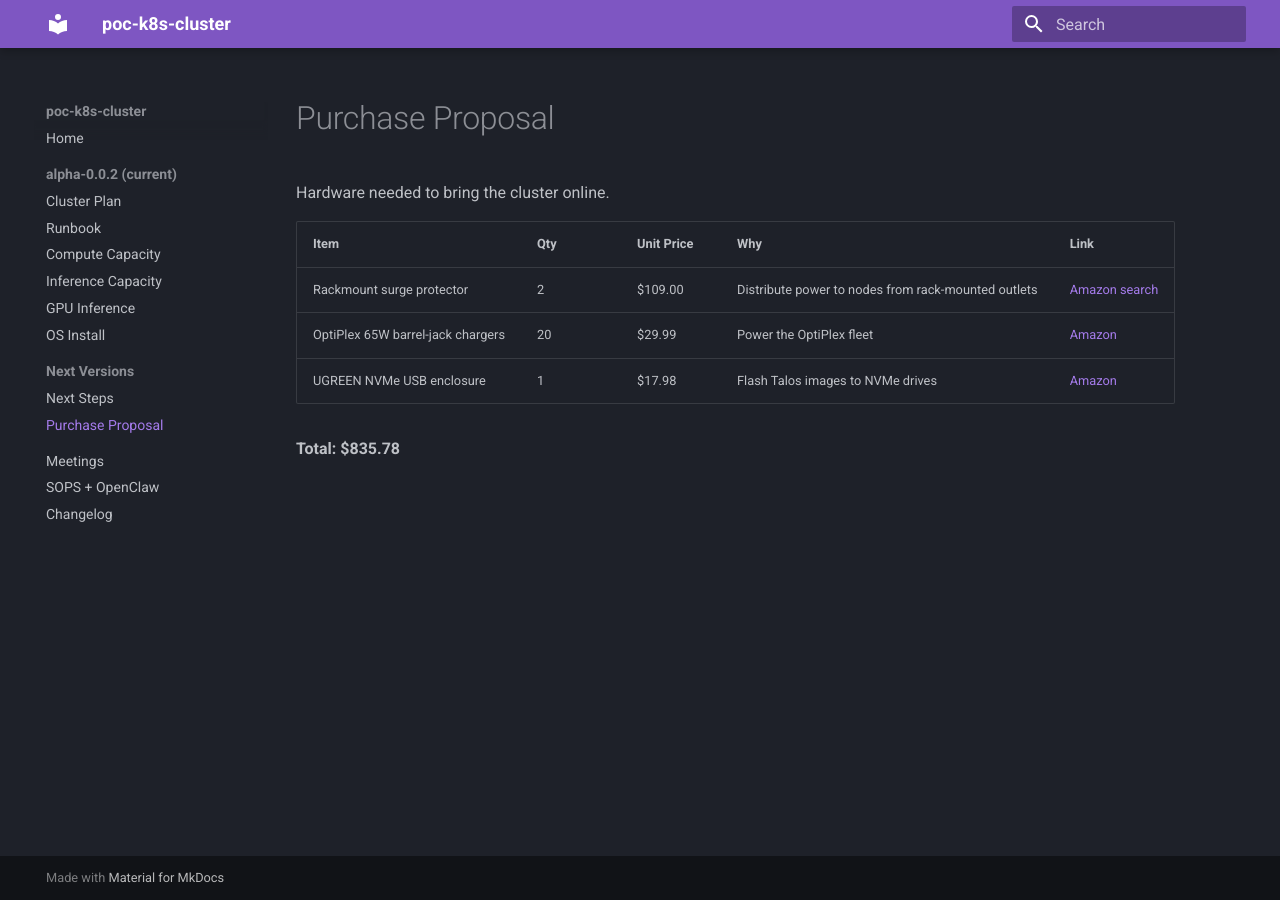
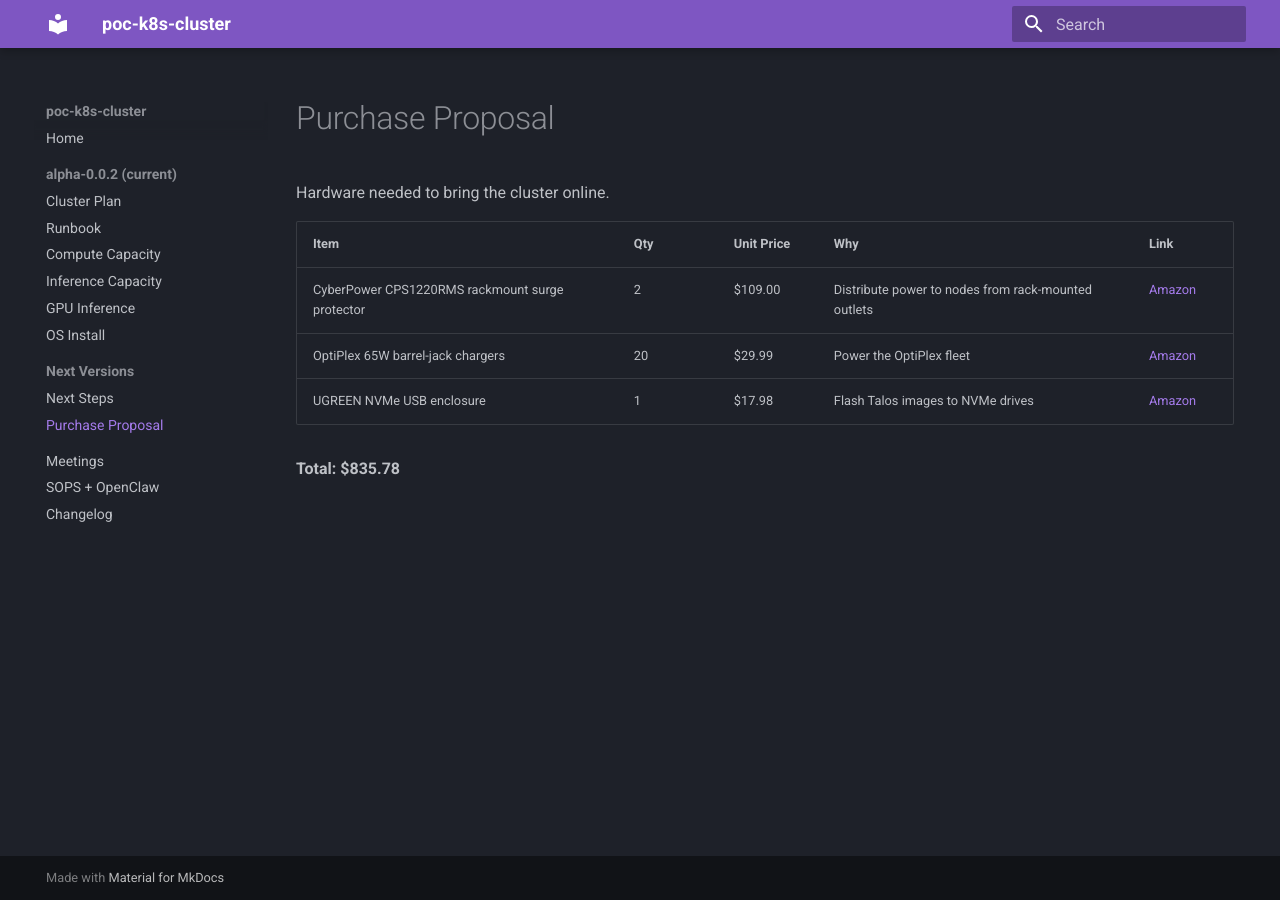
Before and after one commit to elg0nz/poc-k8s-cluster, an MkDocs documentation site: the page built from docs/purchase-proposal.md, in a window 1280 px wide. Built offline with MkDocs 1.6.1 and Material for MkDocs 9.7.7, drawn with Linux system fonts in a browser that asks for light colours.

Commit message:
docs: link CyberPower CPS1220RMS for rackmount surge protector
Co-Authored-By: Claude Opus 4.7 (1M context) <noreply@anthropic.com>

```diff
--- a/docs/purchase-proposal.md
+++ b/docs/purchase-proposal.md
@@ -4,7 +4,7 @@ Hardware needed to bring the cluster online.
 
 | Item | Qty | Unit Price | Why | Link |
 |---|---|---|---|---|
-| Rackmount surge protector | 2 | $109.00 | Distribute power to nodes from rack-mounted outlets | [Amazon search](https://amazon.com/s?k=Surge+Protectors+rack&rh=n%3A761520) |
+| CyberPower CPS1220RMS rackmount surge protector | 2 | $109.00 | Distribute power to nodes from rack-mounted outlets | [Amazon](https://www.amazon.com/CyberPower-CPS1220RMS-Protector-Outlets-Rackmount/dp/B00077IS32/) |
 | OptiPlex 65W barrel-jack chargers | 20 | $29.99 | Power the OptiPlex fleet | [Amazon](https://www.amazon.com/Charger-OptiPlex-Micro-Desktop-Vostro/dp/B0D9BSKN5D/) |
 | UGREEN NVMe USB enclosure | 1 | $17.98 | Flash Talos images to NVMe drives | [Amazon](https://www.amazon.com/UGREEN-Enclosure-Tool-Free-Thunderbolt-Compatible/dp/B09T97Z7DM/) |
 
```
